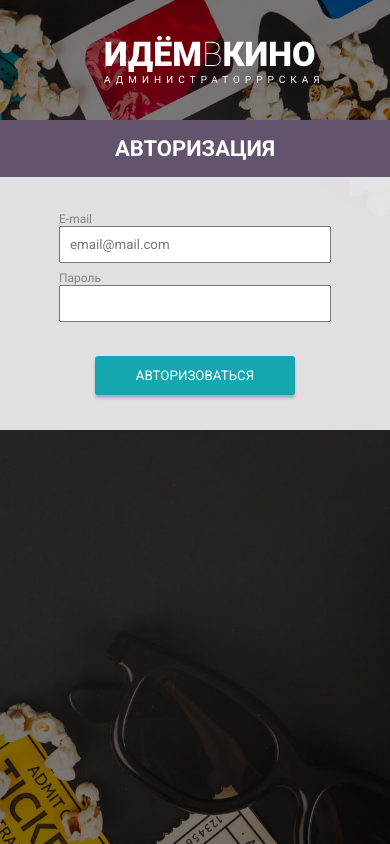
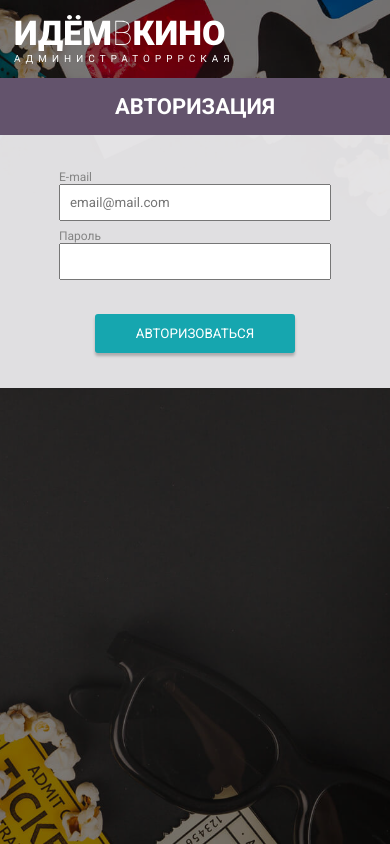
Before and after one commit to vladimir-frozenfish/diplom-frontend, a React (Vite) app: page /diplom-frontend/admin in a window 390 px wide. Built offline with nearby package versions, Linux system fonts and the light colour scheme; a web font is replaced by a local one.

Commit message:
Review-003 - Ревью - на странице авторизации расположение логотипа не по макету.

```diff
--- a/src/components/admin/Admin.module.css
+++ b/src/components/admin/Admin.module.css
@@ -47,4 +47,8 @@
   .admin_container {
     width: 100%;
   }
+
+  .admin_header_768 {
+    padding: 14px 0 14px 14px;
+  }
 }
--- a/src/components/admin/Admin.tsx
+++ b/src/components/admin/Admin.tsx
@@ -53,7 +53,7 @@ export default function Admin() {
   return (
       <div className={styles.admin}>
         <div className={styles.admin_container}>
-          <div className={styles.admin_header}>
+          <div className={isAuth ? styles.admin_header : styles.admin_header + ' ' + styles.admin_header_768}>
             <NavLink to='/admin' reloadDocument className={styles.admin_logo_link}>
               <img src={basePath + '/admin/logo_admin.svg'} alt="Доготип"/>
             </NavLink>
```
